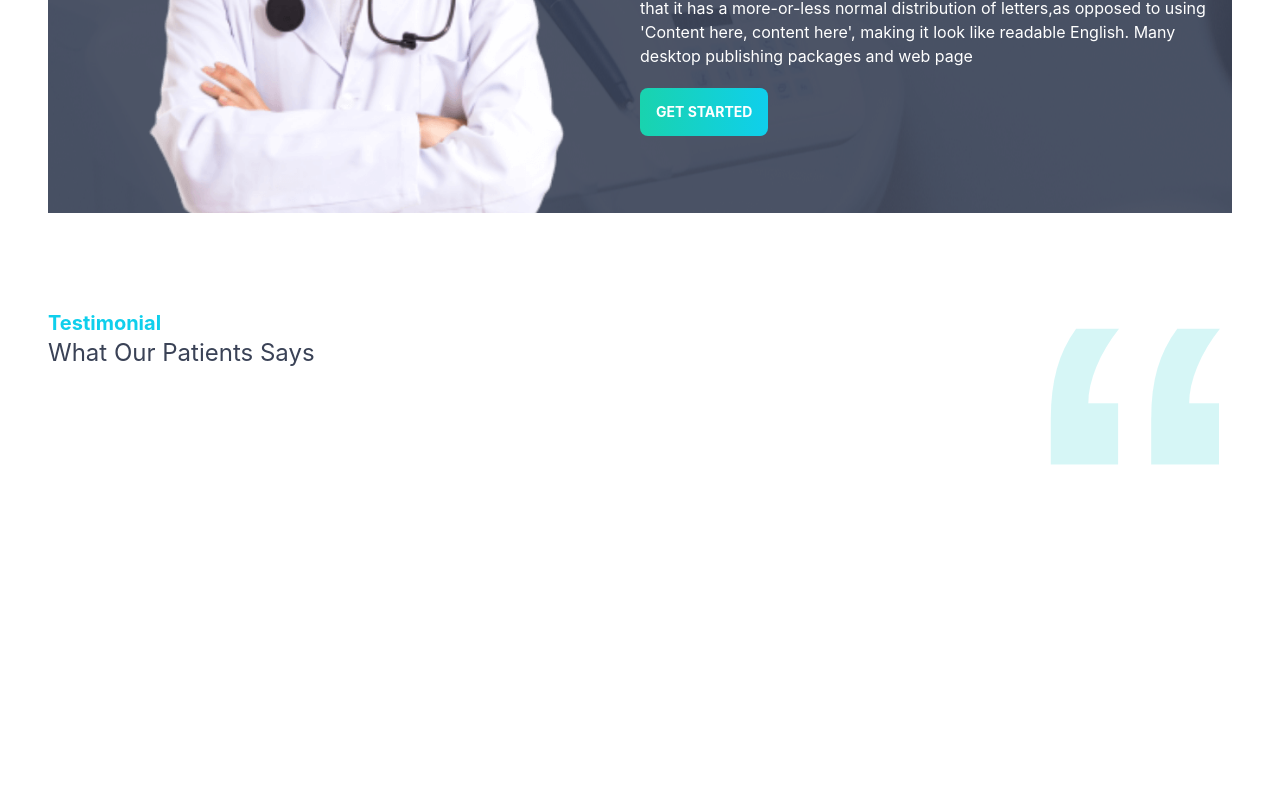
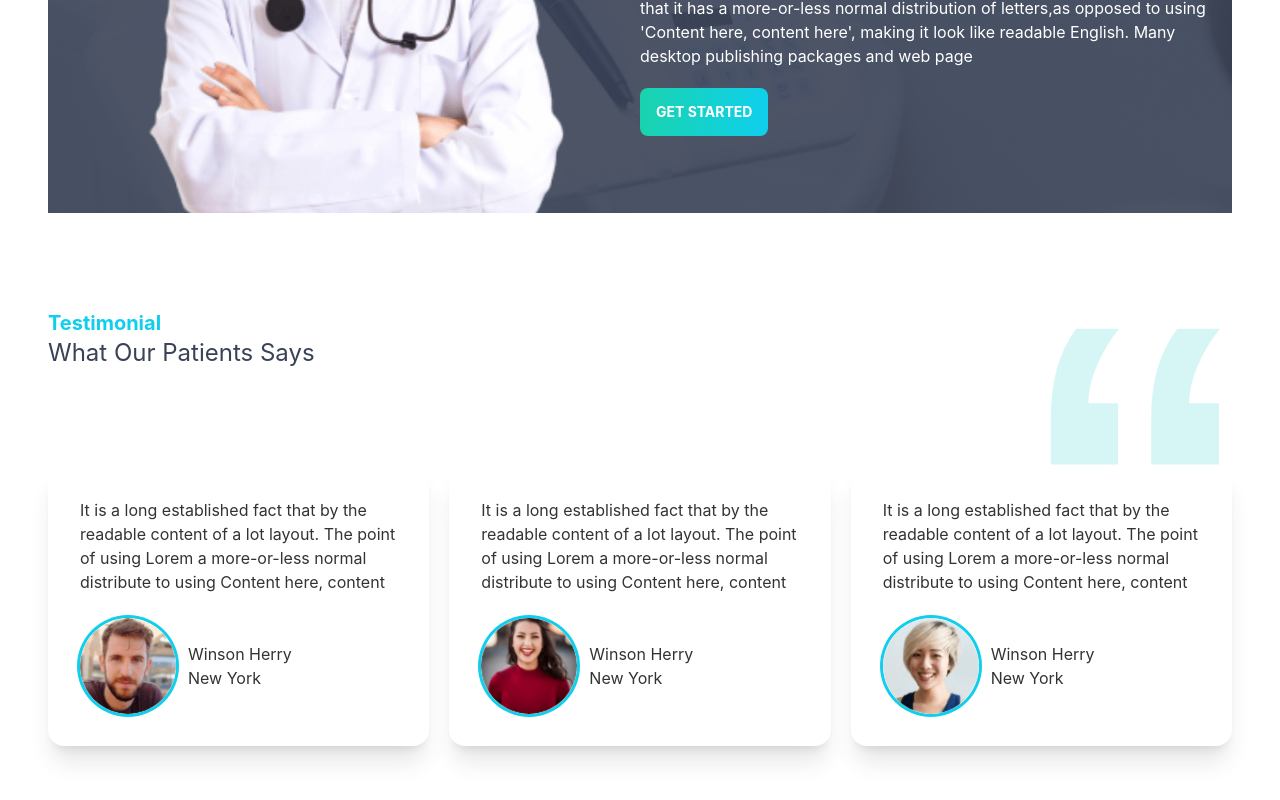
Before and after one commit to ParvesPR/Doctor-s-Portal, a React (Create React App) app: page / in a window 1280 px wide. Shown: the part 2849-3649 px from the top of the page. Before the commit the page ends 3411 px from the top, so only its background shows below. Built offline with nearby package versions, Linux system fonts and the light colour scheme.

Commit message:
review component added

```diff
--- /dev/null
+++ b/src/page/Home/Testimonials/Review/Review.js
@@ -0,0 +1,24 @@
+import React from 'react';
+
+const Review = ({ review }) => {
+    return (
+        <div class="card max-w-lg bg-base-100 shadow-xl">
+            <div class="card-body">
+                <p>{review.review}</p>
+                <div className='flex items-center mt-4'>
+                    <div class="avatar">
+                        <div class="w-16 lg:w-24 rounded-full ring ring-primary ring-offset-base-100 mr-3">
+                            <img src={review.img} alt='' />
+                        </div>
+                    </div>
+                    <div>
+                        <h3>{review.name}</h3>
+                        <p>{review.location}</p>
+                    </div>
+                </div>
+            </div>
+        </div>
+    );
+};
+
+export default Review;
--- a/src/page/Home/Testimonials/Testimonial.js
+++ b/src/page/Home/Testimonials/Testimonial.js
@@ -3,40 +3,48 @@ import people1 from '../../../assets/images/people1.png';
 import people2 from '../../../assets/images/people2.png';
 import people3 from '../../../assets/images/people3.png';
 import quote from '../../../assets/icons/quote.svg';
+import Review from './Review/Review';
 const Testimonial = () => {
     const reviews = [
         {
             _id: 1,
             name: 'Winson Herry',
             location: 'New York',
-            review: 'It is a long established fact that by the readable content of a lot layout. The point of using Lorem a more-or-less normal distribu to using Content here, content',
+            review: 'It is a long established fact that by the readable content of a lot layout. The point of using Lorem a more-or-less normal distribute to using Content here, content',
             img: people1
         },
         {
             _id: 2,
             name: 'Winson Herry',
             location: 'New York',
-            review: 'It is a long established fact that by the readable content of a lot layout. The point of using Lorem a more-or-less normal distribu to using Content here, content',
+            review: 'It is a long established fact that by the readable content of a lot layout. The point of using Lorem a more-or-less normal distribute to using Content here, content',
             img: people2
         },
         {
             _id: 3,
             name: 'Winson Herry',
             location: 'New York',
-            review: 'It is a long established fact that by the readable content of a lot layout. The point of using Lorem a more-or-less normal distribu to using Content here, content',
+            review: 'It is a long established fact that by the readable content of a lot layout. The point of using Lorem a more-or-less normal distribute to using Content here, content',
             img: people3
         },
     ]
     return (
         <section className='my-24'>
             <div className='flex justify-between'>
-                <div>
+                <div className='mb-5'>
                     <h3 className='text-primary font-bold text-xl'>Testimonial</h3>
                     <h4 className='text-accent text-2xl'>What Our Patients Says</h4>
                 </div>
                 <div><img src={quote} className="w-16 lg:w-48" alt="" /></div>
             </div>
-            <div></div>
+            <div className='grid sm:grid-cols-1 md:grid-cols-2 lg:grid-cols-3 gap-5'>
+                {
+                    reviews.map(review => <Review
+                        key={review._id}
+                        review={review}
+                    ></Review>)
+                }
+            </div>
         </section>
     );
 };
```
